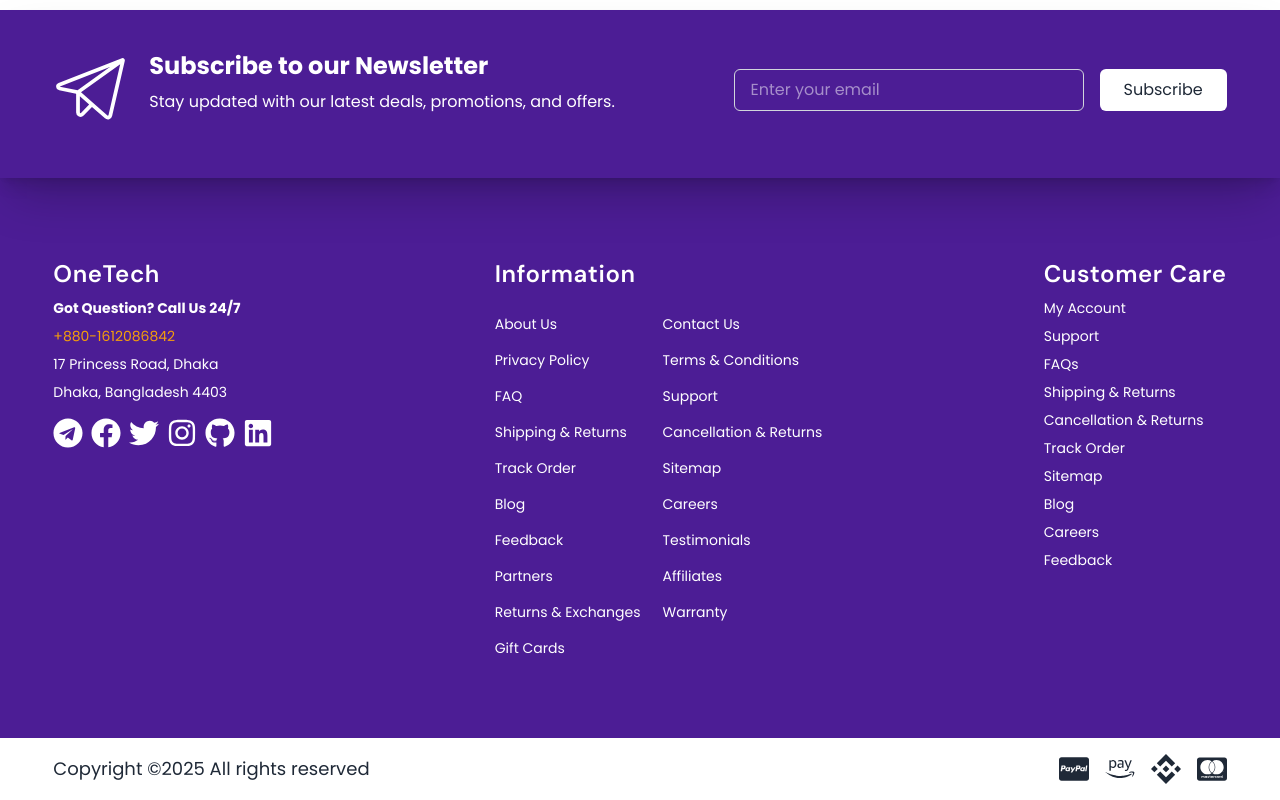
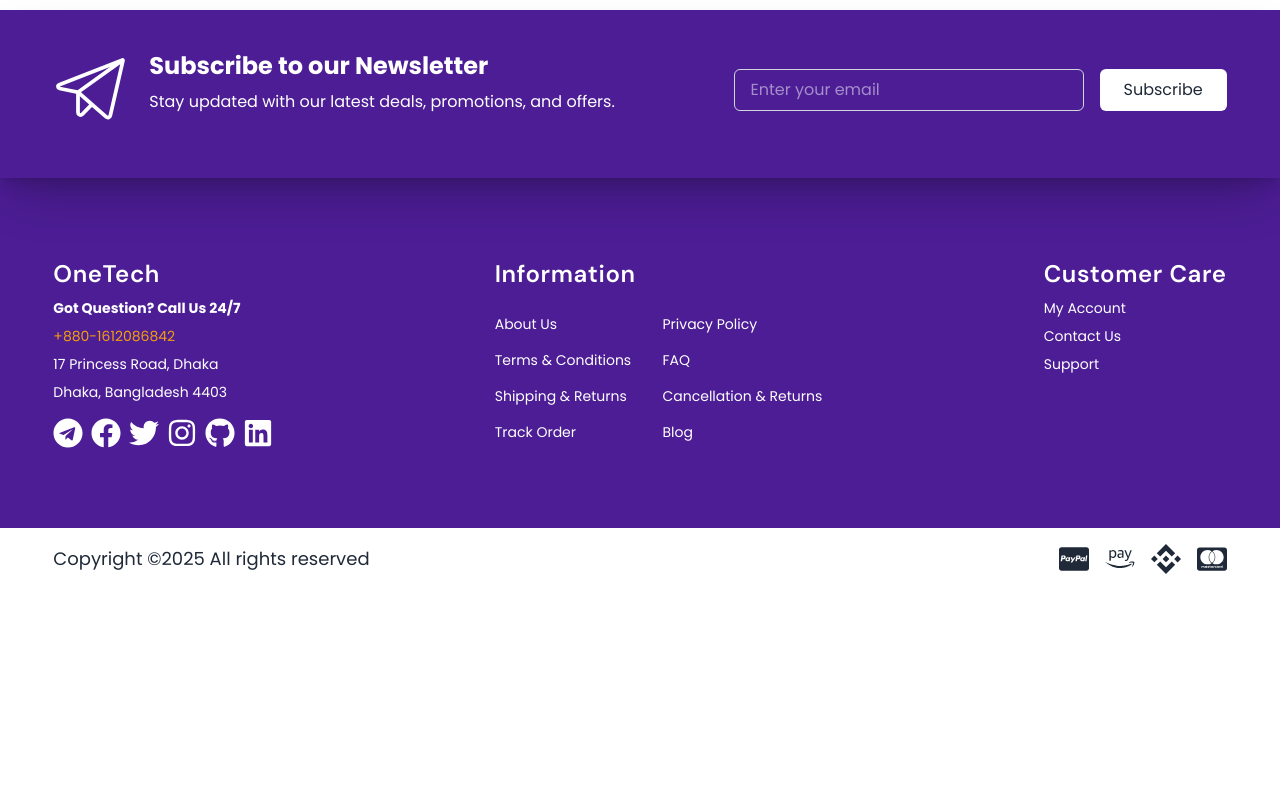
Before and after one commit to mdsamiulislam54/Full-Stack-E-Commerce-Project, a React (Vite) app in the folder client/dailymart/: page /payment-success/1 in a window 1280 px wide. Shown: the part 986-1786 px from the top of the page. After the commit the page ends 1576 px from the top, so only its background shows below. Built offline with nearby package versions, Linux system fonts and the light colour scheme.

Commit message:
User Dasboard design update

```diff
--- a/client/dailymart/src/App.jsx
+++ b/client/dailymart/src/App.jsx
@@ -17,6 +17,7 @@
 import BuyNow from './componants/BuyNow/BuyNow';
 import SuccessPayment from './componants/SuccessPayment/SuccessPayment';
 import Wishlist from './componants/UserDashboard/Wishlist';
+import Blog from './componants/Blog/Blog';
 
 function App() {
   return (
@@ -45,6 +46,7 @@
           <Route path="*" element={<NotFound />} />
           <Route path="/buynow" element={<BuyNow />} />
           <Route path="/wishlists" element={<Wishlist />} />
+          <Route path="/blog" element={<Blog />} />
 
           {/* Dynamic route for success payment */}
           <Route path="/payment-success/:tran_id" element={<SuccessPayment />} />
--- /dev/null
+++ b/client/dailymart/src/componants/Blog/Blog.jsx
@@ -0,0 +1,9 @@
+
+
+const Blog = () => {
+  return (
+    <div>Blog</div>
+  )
+}
+
+export default Blog
--- a/client/dailymart/src/componants/Footer/Footer.jsx
+++ b/client/dailymart/src/componants/Footer/Footer.jsx
@@ -31,38 +31,27 @@
             <h2 className="text-2xl font-dm-snas font-semibold tracking-wide text-center sm:text-start">Information</h2>
            <div className="grid grid-cols-2 gap-2 mt-4 content-center sm:content-start">
            <Link to="/about" className="text-sm mt-2 block text-center sm:text-start">About Us</Link>
-            <Link to="/contact" className="text-sm mt-2 block text-center sm:text-start">Contact Us</Link>
+
             <Link to="/privacy" className="text-sm mt-2 block text-center sm:text-start">Privacy Policy</Link>
             <Link to="/terms" className="text-sm mt-2 block text-center sm:text-start">Terms & Conditions</Link>
             <Link to="/faq" className="text-sm mt-2 block text-center sm:text-start">FAQ</Link>
-            <Link to="/support" className="text-sm mt-2 block text-center sm:text-start">Support</Link>
+
             <Link to="/shipping" className="text-sm mt-2 block text-center sm:text-start">Shipping & Returns</Link>
             <Link to="/cancellation" className="text-sm mt-2 block text-center sm:text-start">Cancellation & Returns</Link>
             <Link to="/track-order" className="text-sm mt-2 block text-center sm:text-start">Track Order</Link>
-            <Link to="/sitemap" className="text-sm mt-2 block text-center sm:text-start">Sitemap</Link>
+
             <Link to="/blog" className="text-sm mt-2 block text-center sm:text-start">Blog</Link>
-            <Link to="/careers" className="text-sm mt-2 block text-center sm:text-start">Careers</Link>
-            <Link to="/feedback" className="text-sm mt-2 block text-center sm:text-start">Feedback</Link>
-            <Link to="/testimonials" className="text-sm mt-2 block text-center sm:text-start">Testimonials</Link>
-            <Link to="/partners" className="text-sm mt-2 block text-center sm:text-start">Partners</Link>
-            <Link to="/affiliates" className="text-sm mt-2 block text-center sm:text-start">Affiliates</Link>
-            <Link to="/returns" className="text-sm mt-2 block text-center sm:text-start">Returns & Exchanges</Link>
-            <Link to="/warranty" className="text-sm mt-2 block text-center sm:text-start">Warranty</Link>
-            <Link to="/gift-cards" className="text-sm mt-2 block text-center sm:text-start">Gift Cards</Link>
+
            </div>
             </div>
             <div>
                 <h2 className="text-2xl font-dm-snas font-semibold tracking-wide text-center sm:text-start">Customer Care</h2>
                 <Link to="/userdashboard" className="text-sm mt-2 block text-center sm:text-start">My Account</Link>
+                <Link to="/contact" className="text-sm mt-2 block text-center sm:text-start">Contact Us</Link>
                 <Link to="/support" className="text-sm mt-2 block text-center sm:text-start">Support</Link>
-                <Link to="/faq" className="text-sm mt-2 block text-center sm:text-start">FAQs</Link>
-                <Link to="/shipping" className="text-sm mt-2 block text-center sm:text-start">Shipping & Returns</Link>
-                <Link to="/cancellation" className="text-sm mt-2 block text-center sm:text-start">Cancellation & Returns</Link>
-                <Link to="/track-order" className="text-sm mt-2 block text-center sm:text-start">Track Order</Link>
-                <Link to="/sitemap" className="text-sm mt-2 block text-center sm:text-start">Sitemap</Link>
-                <Link to="/blog" className="text-sm mt-2 block text-center sm:text-start">Blog</Link>
-                <Link to="/careers" className="text-sm mt-2 block text-center sm:text-start">Careers</Link>
-                <Link to="/feedback" className="text-sm mt-2 block text-center sm:text-start">Feedback</Link>
+
+
+
             </div>
            </div>
 
--- a/client/dailymart/src/componants/Header/NavBar.jsx
+++ b/client/dailymart/src/componants/Header/NavBar.jsx
@@ -108,7 +108,7 @@
             </Link>
           </li>
           <li>
-            <Link className="flex items-center text-lg   gap-2">Blog</Link>
+            <Link to={'/blog'} className="flex items-center text-lg   gap-2">Blog</Link>
           </li>
           <li>
             <Link className="flex items-centertext-lg   gap-2">Offer</Link>
--- a/client/dailymart/src/componants/UserDashboard/Setting.jsx
+++ b/client/dailymart/src/componants/UserDashboard/Setting.jsx
@@ -1,4 +1,4 @@
-import React from 'react'
+
 
 const Setting = () => {
   return (
```
Also changed, not shown: 1 other file (tests, documents, lock files or other folders).
